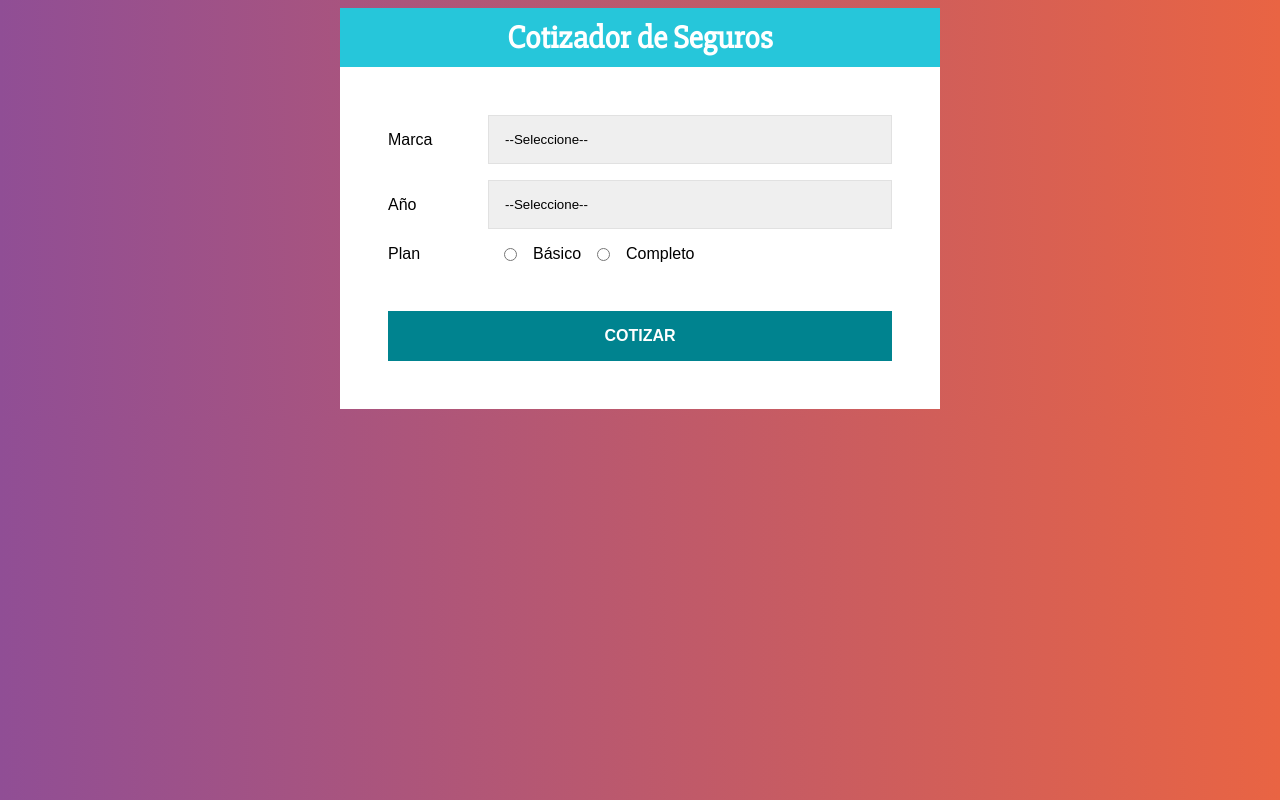
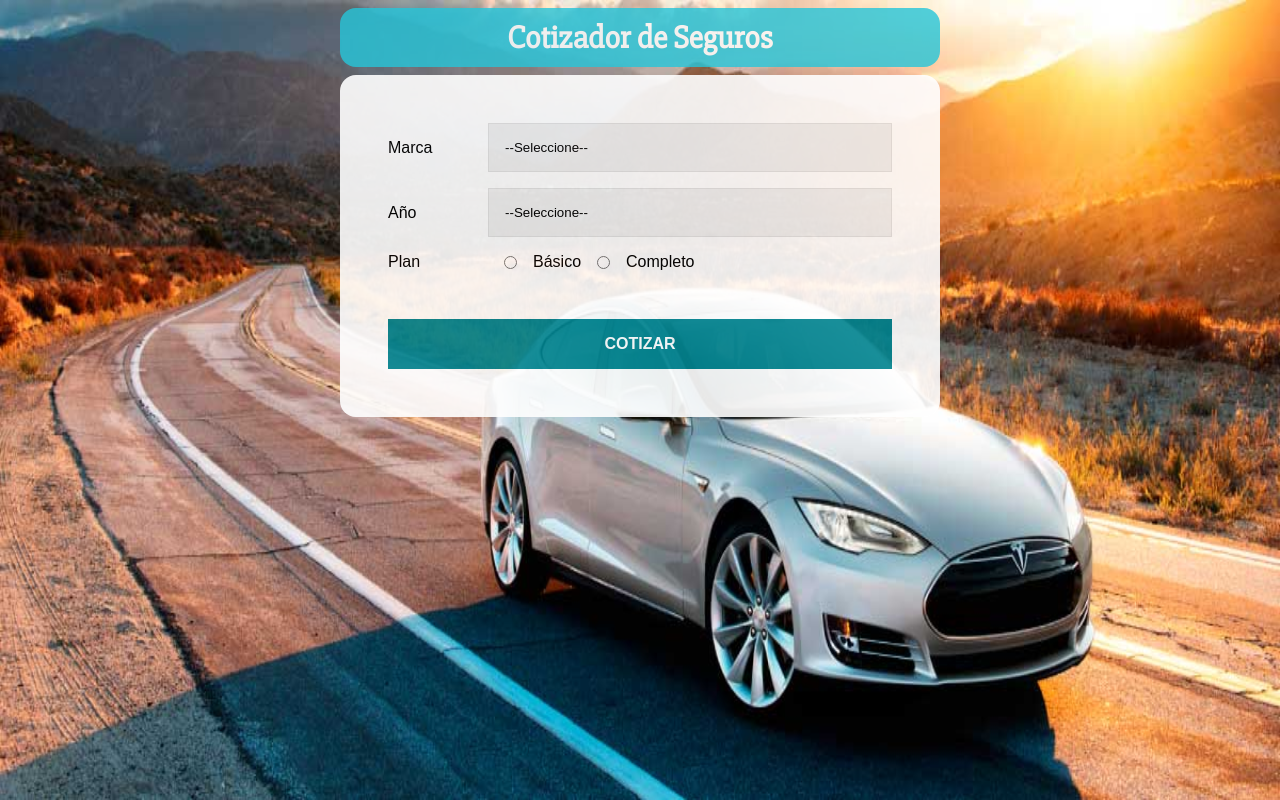
Before and after one commit to Gadd88/react, a React (Vite) app in the folder 04-proyecto-seguros/: page / in a window 1280 px wide. Built offline with nearby package versions, Linux system fonts and the light colour scheme.

Commit message:
added state for error management

```diff
--- a/04-proyecto-seguros/src/App.jsx
+++ b/04-proyecto-seguros/src/App.jsx
@@ -12,6 +12,8 @@
 const ContenedorForm = styled.div`
   background-color: #ffffff;
   padding: 3rem;
+  border-radius: 1rem;
+  opacity: .9;
 `
 
 function App() {
--- a/04-proyecto-seguros/src/components/Form.jsx
+++ b/04-proyecto-seguros/src/components/Form.jsx
@@ -40,6 +40,16 @@
     }
 `
 
+const Error = styled.div`
+    background-color: red;
+    color: white;
+    padding: 1rem;
+    width: 100%;
+    text-align: center;
+    margin-bottom: 1rem;
+    border-radius: 1rem;
+`
+
 const Form = () => {
 
     const [datos, setDatos] = useState({
@@ -47,6 +57,8 @@
         year:'',
         plan:''
     })
+
+    const [error, setError] = useState(false)
 
     //extraer los valores del state
     const {marca, year, plan} = datos;
@@ -59,8 +71,32 @@
         })
     }
 
+    //funcion para submit
+    const cotizarSeguro = (e) =>{
+        e.preventDefault();
+
+        if(marca.trim()==='' || year.trim==='' || plan.trim()===''){
+            setError(true)
+            return
+        }
+
+        //obtener diferencia de años para modiicar el precio 3%
+
+        //americano +15% - asiatico +5% - europeo +30%
+
+        //basico +30% - completo +50%
+
+
+    }
+
   return (
-    <form>
+    <form
+        onSubmit={cotizarSeguro}>
+        {
+            error
+                ? <Error>Todos los campos son obligatorios</Error>
+                : null
+        }
         <Campo>
             <Label>Marca</Label>
             <Select
@@ -110,7 +146,7 @@
                 onChange={obtenerDatos}
                 /> Completo
         </Campo>
-        <Boton type="Boton">Cotizar</Boton>
+        <Boton type="submit">Cotizar</Boton>
     </form>
   )
 }
--- a/04-proyecto-seguros/src/components/Header.jsx
+++ b/04-proyecto-seguros/src/components/Header.jsx
@@ -1,10 +1,14 @@
 import styled from '@emotion/styled'
+import PropTypes from 'prop-types'
 
 const ContenedorHeader = styled.header`
     background-color: #26c6da;
     padding: 10px;
     font-weight: bold;
     color: #ffffff;
+    border-radius: 1rem;
+    margin-bottom: .5rem;
+    opacity: .8;
 `;
 
 const TextoHeader = styled.h1`
@@ -15,6 +19,10 @@
 `
 
 const Header = ({titulo}) => {
+
+  Header.propTypes = {
+    titulo :PropTypes.string
+  }
   return (
     <ContenedorHeader>
         <TextoHeader>{titulo}</TextoHeader>
--- a/04-proyecto-seguros/src/index.css
+++ b/04-proyecto-seguros/src/index.css
@@ -2,9 +2,9 @@
   box-sizing: border-box;
 }
 body {
-  background: #e96443;  /* fallback for old browsers */
-  background: -webkit-linear-gradient(to right, #904e95, #e96443);  /* Chrome 10-25, Safari 5.1-6 */
-  background: linear-gradient(to right, #904e95, #e96443);
+  background: url('./assets/fondo.jpg') no-repeat;
+  background-size: 100% 100vh;
+  background-blend-mode: screen;
   font-family: Arial, Helvetica, sans-serif;
 }
 ul {
```
Also changed, not shown: 04-proyecto-seguros/src/assets/fondo.jpg (added).
